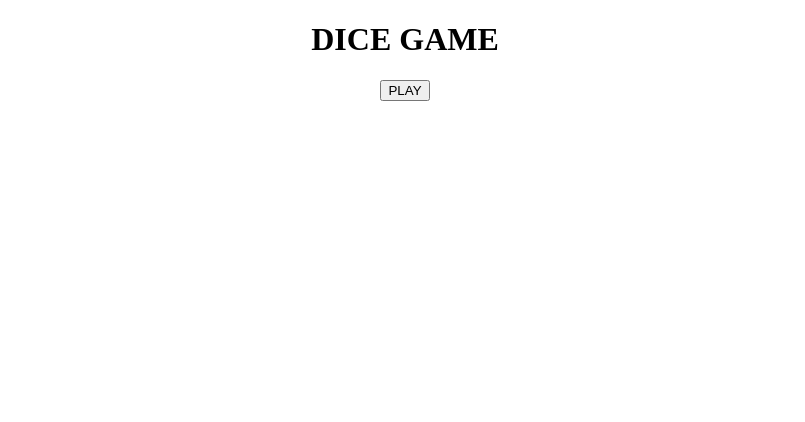
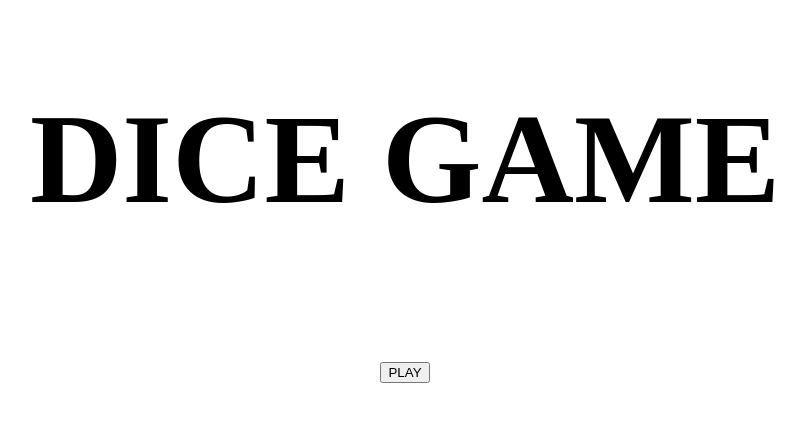
Before and after one commit to JamesPatrick14/dicegame.html, a plain HTML site: page index.html in a window 1280 px wide. Shown: the whole page, without its empty margins (235-1040 px from the left). Drawn offline with Linux system fonts and the light colour scheme.

Commit message:
Create index.html

```diff
--- a/index.html
+++ b/index.html
@@ -1,7 +1,7 @@
 <!DOCTYPE html>
 <html>
 <head>
-<body style="background-image: milon.png">
+<body style="background-image: days.jpg">
 	<title>DICE GAME</title>
 
 </head>
@@ -30,6 +30,7 @@ body,html{
 .container
 {
 width: 100%;
+font-size: 4rem;
 text-align:center;
 }
 </style>
```
